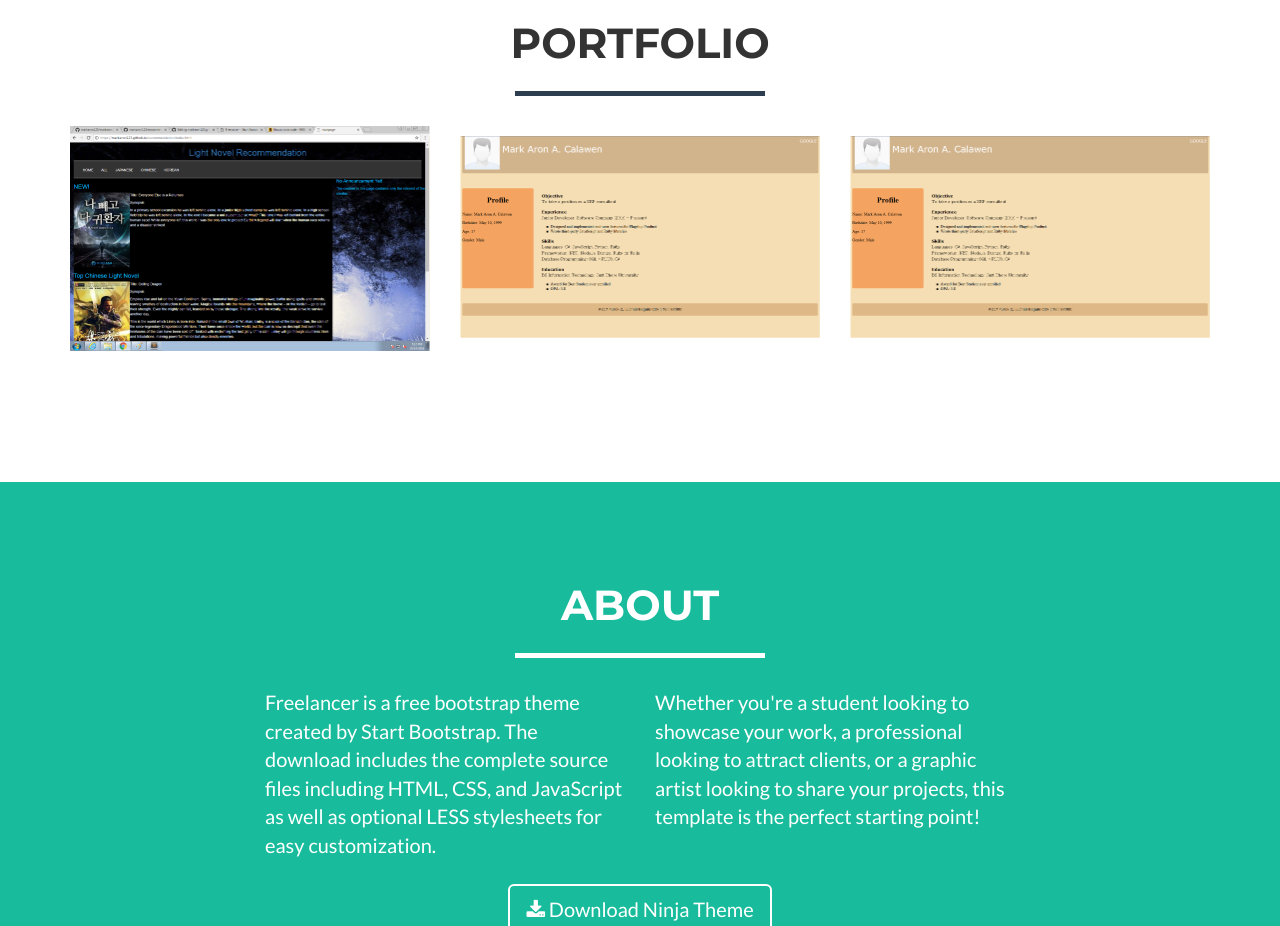
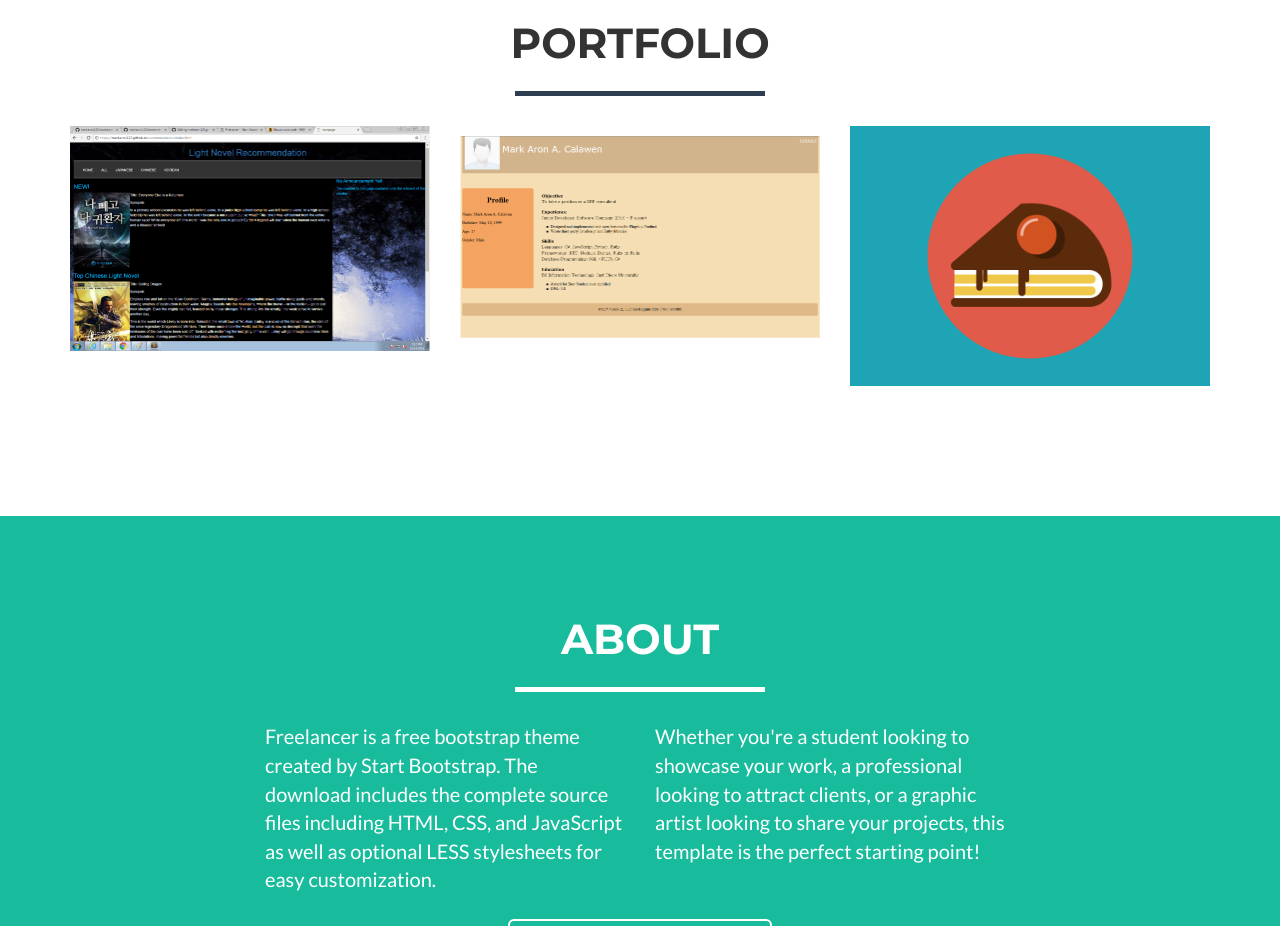
Before and after one commit to markaron123/markaron123.github.io, a website: page index.html in a window 1280 px wide. Shown: the part 820-1746 px from the top of the page. Drawn offline with nearby package versions, Linux system fonts and the light colour scheme.

Commit message:
Update index.html

```diff
--- a/index.html
+++ b/index.html
@@ -119,7 +119,7 @@
                                 <i class="fa fa-search-plus fa-3x"></i>
                             </div>
                         </div>
-                        <img src="img/portfolio/resume.png" class="img-responsive" alt="" height="900" width="650">
+                        <img src="img/portfolio/cake.png" class="img-responsive" alt="" height="900" width="650">
                     </a>
                 </div>
             </div>
```
